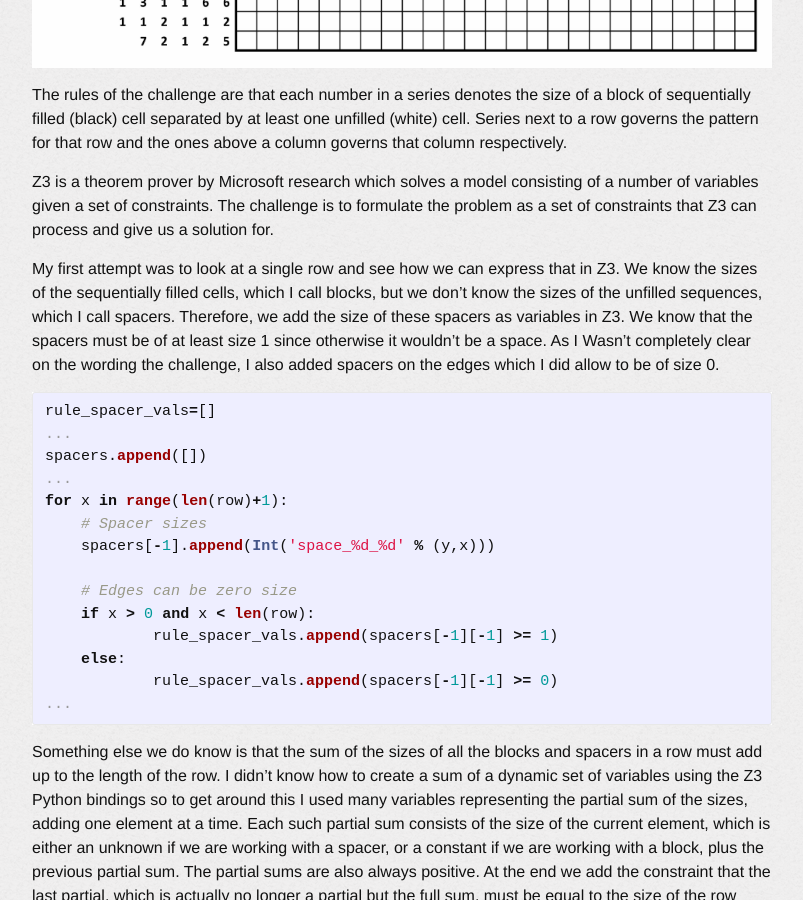
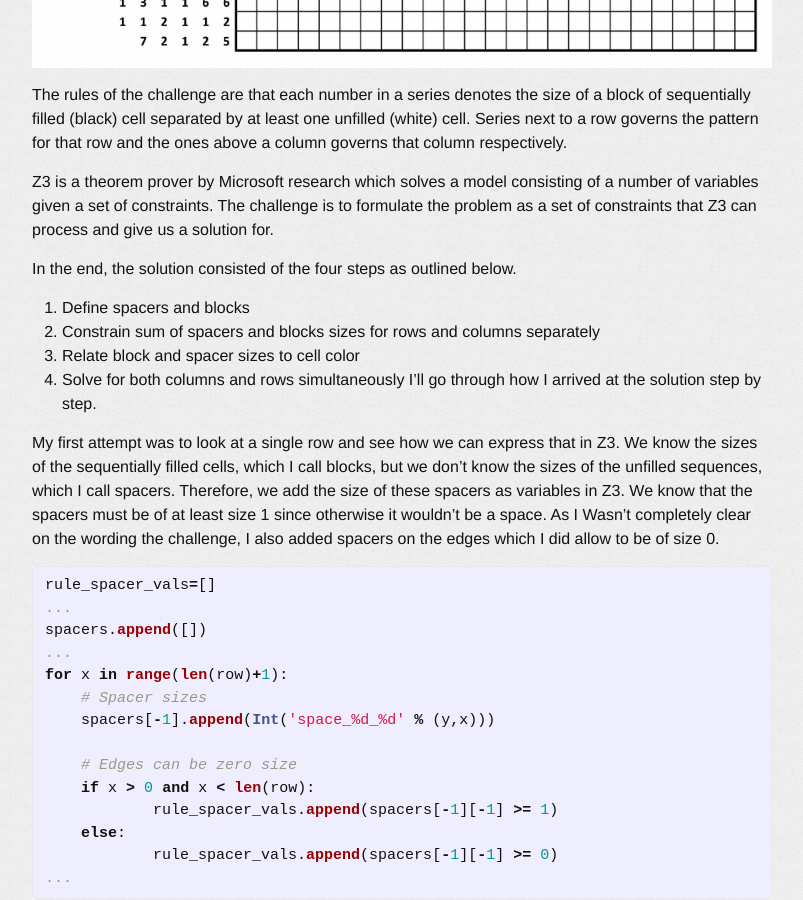
Before and after one commit to ZetaTwo/zetatwocom, a Jekyll site: the page built from _posts/ctf/2015-12-14-gchq-challenge-z3.md, in a window 1280 px wide and 900 px high, scrolled down 1205 px. Shown: the whole window, without its empty margins (238-1041 px from the left). Built offline with Jekyll 4.4.1, drawn with Linux system fonts in a browser that asks for light colours; nearby versions of some CDN libraries; some web fonts are replaced; comment, search, counter and statistics services are not loaded.

Commit message:
Added solution outline for GCHQ christmas challenge.

```diff
--- a/_posts/ctf/2015-12-14-gchq-challenge-z3.md
+++ b/_posts/ctf/2015-12-14-gchq-challenge-z3.md
@@ -23,6 +23,13 @@ Series next to a row governs the pattern for that row and the ones above a colum
 
 Z3 is a theorem prover by Microsoft research which solves a model consisting of a number of variables given a set of constraints.
 The challenge is to formulate the problem as a set of constraints that Z3 can process and give us a solution for.
+
+In the end, the solution consisted of the four steps as outlined below.
+1. Define spacers and blocks
+2. Constrain sum of spacers and blocks sizes for rows and columns separately
+3. Relate block and spacer sizes to cell color
+4. Solve for both columns and rows simultaneously
+I'll go through how I arrived at the solution step by step.
 
 My first attempt was to look at a single row and see how we can express that in Z3.
 We know the sizes of the sequentially filled cells, which I call blocks, but we don't know the sizes of the unfilled sequences, which I call spacers.
```
